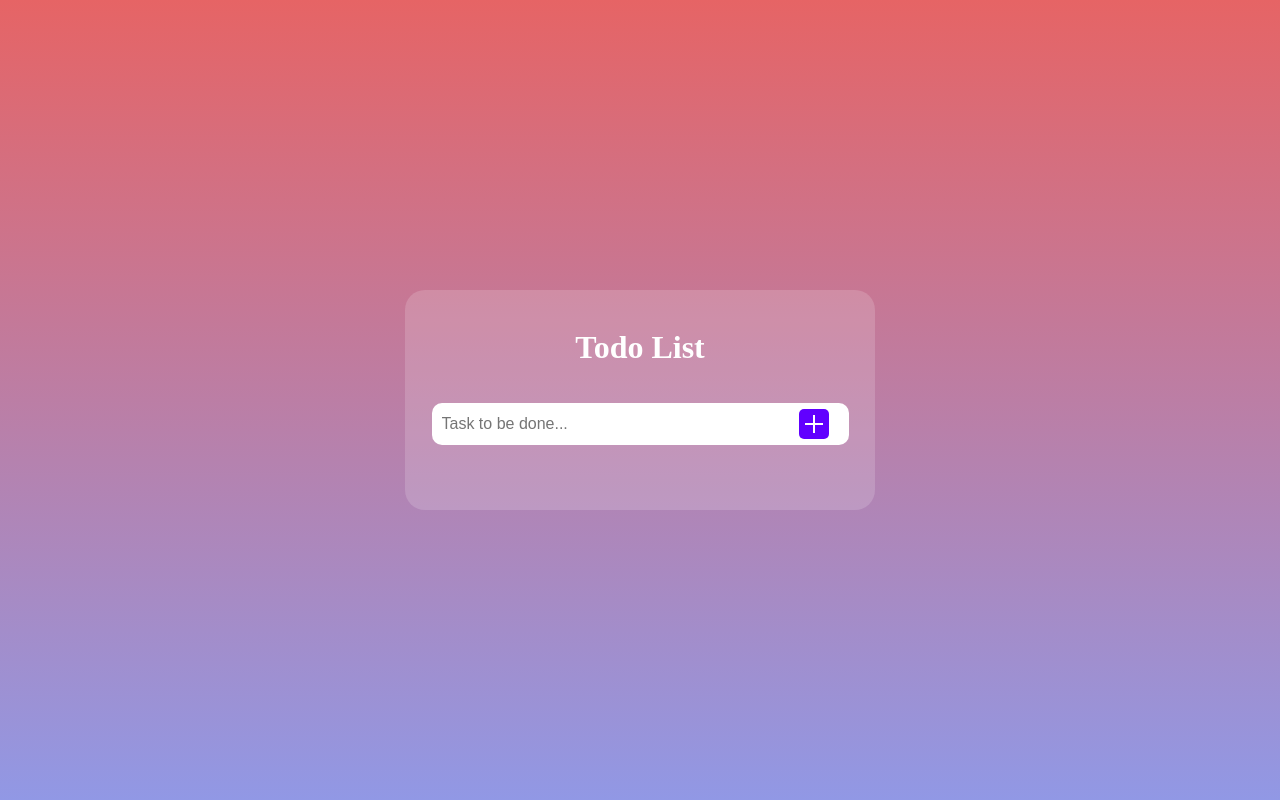
After one commit to Naykitin/old-cv, a PHP site: page /todo-list/index.html in a window 1280 px wide. The commit adds this page. Run offline with PHP 8.4, Linux system fonts and the light colour scheme; some libraries are stand-ins or nearby versions.

Commit message:
add files

```diff
--- a/index.php
+++ b/index.php
@@ -89,7 +89,7 @@ if(!isset($_SESSION["theme"]))
                </div>
                <div class="item" hover>
                   <img src="../img/todo.png" alt="">
-                  <a href="/to-do-list/index.html" target="_blank">Tic-tac-toe</a>
+                  <a href="/todo-list/index.html" target="_blank">Tic-tac-toe</a>
                   <a href="https://github.com/Naykitin/to-do-list" target="_blank">GitHub</a>
                </div>
             </div>
--- /dev/null
+++ b/todo-list/index.html
@@ -0,0 +1,28 @@
+<!DOCTYPE html>
+<html lang="en">
+<head>
+   <meta charset="UTF-8">
+   <meta http-equiv="X-UA-Compatible" content="IE=edge">
+   <meta name="viewport" content="width=device-width, initial-scale=1.0">
+   <link rel="stylesheet" href="style/style.css">
+   <script src="https://code.jquery.com/jquery-1.10.2.js"></script>
+   <script src="js/javascript.js" defer></script>
+   <title>To Do List</title>
+</head>
+<body>
+
+   <div class="container">
+      <div class="wrapper">
+         <h1>Todo List</h1>
+         <form>
+            <input type="text" placeholder="Task to be done...">
+            <button class="submit" type="submit"><span></span></button>
+         </form>
+         <ul>
+         </ul>
+      </div>
+   </div>
+
+
+</body>
+</html>
--- /dev/null
+++ b/todo-list/js/javascript.js
@@ -0,0 +1,29 @@
+const ul = document.querySelector('ul');
+const input = document.querySelector('input');
+const form = document.querySelector('form');
+
+form.addEventListener('submit', todoList);
+
+function todoList(event) {
+   event.preventDefault();
+
+   const inputValue = input.value;
+
+   const element = document.createElement('li');
+   element.innerText = inputValue;
+
+   const deleteBtn = document.createElement('button');
+   deleteBtn.setAttribute('class', 'deleteBtn');
+   const span = document.createElement('span');
+   deleteBtn.appendChild(span);
+   element.append(deleteBtn);
+   deleteBtn.addEventListener('click', function() {
+      this.closest('li').remove();
+   })
+
+   ul.append(element);
+
+   input.value = '';
+
+   input.focus();
+}
--- /dev/null
+++ b/todo-list/style/style.css
@@ -0,0 +1,122 @@
+body {
+   margin: 0;
+   padding: 0;
+   box-sizing: border-box;
+}
+
+.container {
+   display: flex;
+   align-items: center;
+   justify-content: center;
+   width: 100vw;
+   min-height: 100vh;
+   background: linear-gradient(#e66465, #9198e5);
+}
+
+.wrapper {
+   display: flex;
+   flex-direction: column;
+   align-items: center;
+   justify-content: space-around;
+   width: 450px;
+   min-height: 200px;
+   padding: 10px;
+   margin: 0 10px;
+   background: #ffffff29;
+   border-radius: 20px;
+}
+h1 {
+   color: #fff;
+}
+form {
+   display: flex;
+   align-items: center;
+   justify-content: center;
+   position: relative;
+   width: 100%;
+}
+input {
+   width: 90%;
+   height: 40px;
+   border-radius: 10px;
+   border: none;
+   padding-left: 10px;
+   font-size: 16px;
+   outline:none;
+}
+button {
+   display: flex;
+   align-items: center;
+   justify-content: center;
+   height: 30px;
+   width: 30px;
+   border: none;
+   border-radius: 5px;
+   cursor: pointer;
+}
+.submit {
+   position: absolute;
+   top: 50%;
+   right: 8%;
+   transform: translate(0px, -50%);
+   background: #6100ff;
+}
+.deleteBtn {
+   margin-right: 3.5%;
+   background: #fd4242;
+}
+
+.submit > span {
+   position: relative;;
+   width: 25px;
+   height: 2px;
+   background: #fff;
+}
+.submit > span::before {
+   position: absolute;
+   content: "";
+   top: 0px;
+   left: 0px;
+   transform: rotate(90deg);
+   width: 18px;
+   height: 2px;
+   background: #fff;
+}
+.deleteBtn > span {
+   position: relative;;
+   width: 25px;
+   height: 2px;
+   transform: rotate(45deg);
+   background: #fff;
+}
+.deleteBtn > span::before {
+   position: absolute;
+   content: "";
+   top: 0px;
+   left: 0px;
+   transform: rotate(90deg);
+   width: 18px;
+   height: 2px;
+   background: #fff;
+}
+ul {
+   display: flex;
+   list-style: none;
+   padding: 0;
+   flex-direction: column;
+   align-items: center;
+   justify-content: center;
+   width: 100%;
+}
+ul > li {
+   display: flex;
+   align-items: center;
+   justify-content: space-between;
+   margin: 5px 0;
+   padding: 0 5px;
+   background: #fff;
+   width: 90%;
+   height: 40px;
+   border-radius: 10px;
+   overflow-y: scroll;
+}
```
Also changed, not shown: 2 other files.
